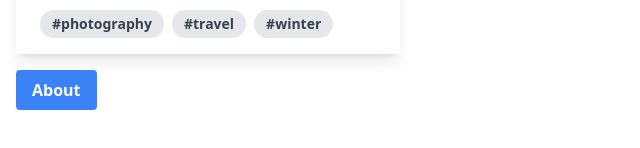
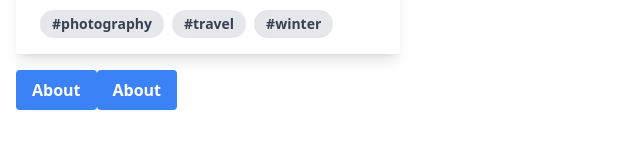
Before and after one commit to windpixel/lance-woolf-v2, a Nuxt app: page / in a window 1280 px wide. Shown: the part 466-614 px from the top of the page, without its empty margins (0-640 px from the left). Built offline with nearby package versions, Linux system fonts and the light colour scheme.

Commit message:
Update index.vue
Added Hero button

```diff
--- a/pages/index.vue
+++ b/pages/index.vue
@@ -23,6 +23,9 @@
     <NuxtLink to="/about">
       <TButton>About</TButton>
     </NuxtLink>
+        <NuxtLink to="/hero">
+      <TButton>About</TButton>
+    </NuxtLink>
   </div>
 </template>
 
```
